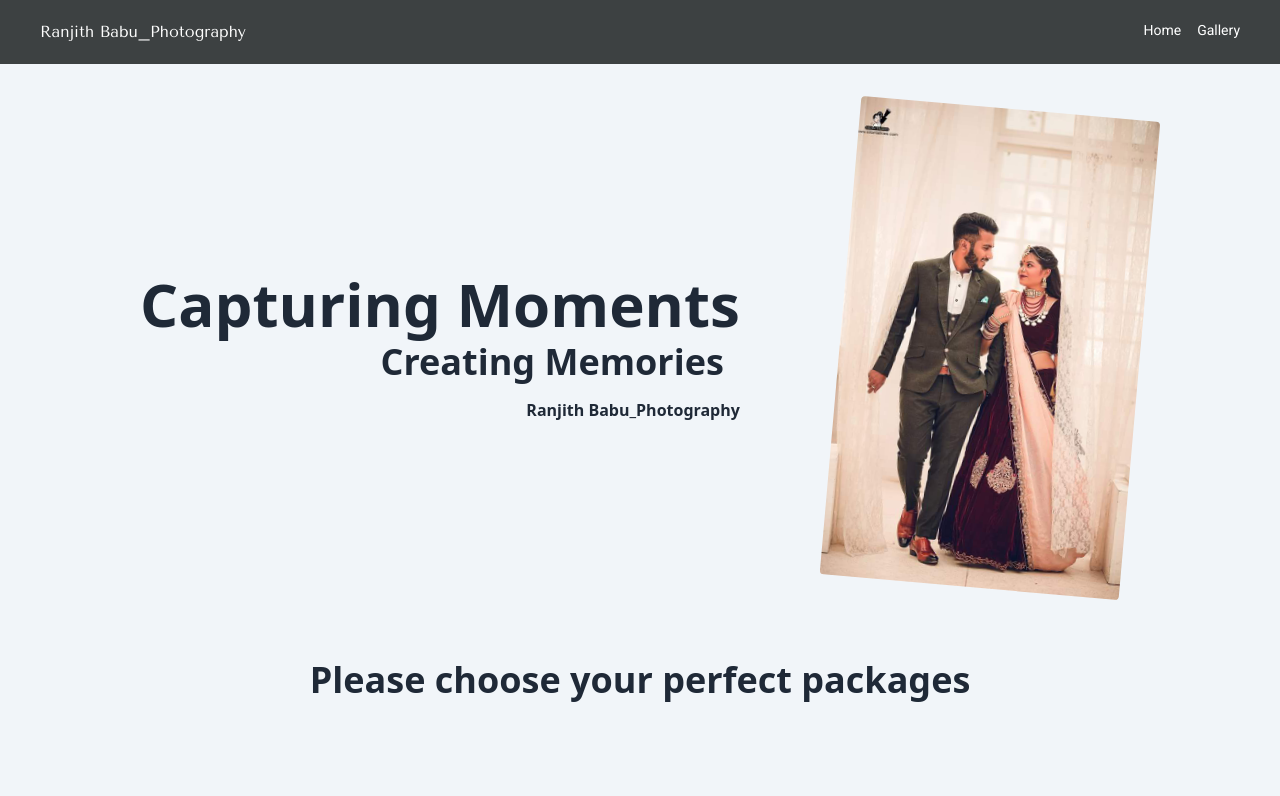
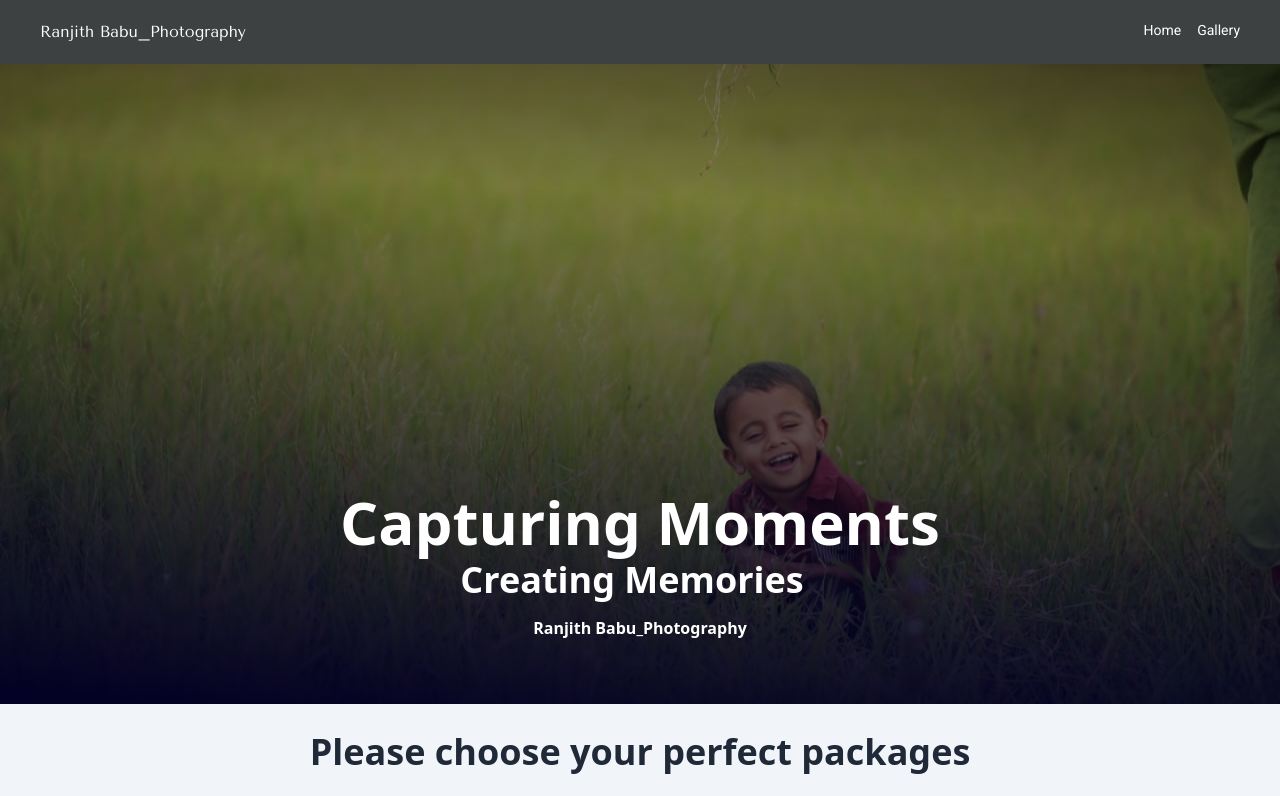
Before and after one commit to Akshai-muraleedharan/Ranjith_Photography, a React (Vite) app in the folder frontend/: page / in a window 1280 px wide. Shown: the top 796 px of the page. Built offline with nearby package versions, Linux system fonts and the light colour scheme; a web font is replaced by a local one.

Commit message:
hero section tablet view

```diff
--- a/frontend/src/App.css
+++ b/frontend/src/App.css
@@ -40,18 +40,23 @@
     background-position: center !important;
     background-size: cover !important;
     background-repeat: no-repeat !important;
-    width: 300px;
-    height: 60vh;
-    transform: rotate(5deg);
+    width: 100%;
+    height: 80vh;
+    z-index: 1;
 }
 
 @media only screen and (min-width: 768px) {
     .hero_image{
         display: none;
     }
-    .image_overlay{
-        display: none;
-      }
+
+      .image_overlay{
+        width: 100%;
+        height: 100%;
+        background: rgb(2,0,36);
+        background: linear-gradient(4deg, rgba(2,0,36,1) 0%, rgba(1,1,1,0.3477766106442577) 76%, rgba(1,1,1,0.5746673669467788) 98%);
+    }
+
 }
 
 @media only screen and (max-width: 767px) {
--- a/frontend/src/components/sections/HeroSection.jsx
+++ b/frontend/src/components/sections/HeroSection.jsx
@@ -1,5 +1,6 @@
 import React from 'react'
 import images from '../../assets/image/IMG-20241014-WA0038.jpg'
+import TabletImage from '../../assets/image/IMG-20241103-WA0021.jpg'
 function HeroSection() {
   return (
     <div className='relative'>
@@ -18,17 +19,25 @@ function HeroSection() {
 
       </div>
 
-    <div className='px-10 py-8 tablet_Container flex justify-between lg:justify-evenly'>
+    <div className='tablet_Container relative'>
         {/* text container */}
-        <div className='flex flex-col justify-center'>
+        {/* <div className='flex flex-col justify-center'>
         <h2 className='text-4xl font-bold lg:text-6xl'>Capturing Moments</h2>
      <h3 className='mt-1 text-end mr-4 text-2xl font-bold lg:text-4xl lg:mt-2'>Creating Memories</h3>
 
      <h4 className='text-[16px] mt-4 font-semibold text-end'>Ranjith Babu_Photography</h4>
-        </div>
+        </div> */}
 
 
-        <div className='tablet_view rounded my-3' style={{background:`url(${images})`}}></div>
+        <div className='tablet_view  ' style={{background:`url(${TabletImage})`}}>
+        <div className="  image_overlay"></div>
+      <div className='absolute bottom-[10%] flex justify-center flex-col items-center w-full text-white'>
+            <h2 className='text-4xl font-bold md:text-4xl lg:text-6xl'>Capturing Moments</h2>
+          <h3 className='mt-1  mr-4 text-2xl md:text-2xl font-bold lg:text-4xl lg:mt-2'>Creating Memories</h3>
+
+          <h4 className='text-[16px] mt-4 font-semibold '>Ranjith Babu_Photography</h4>
+      </div>
+        </div>
     </div>
     </div>
 
```
Also changed, not shown: frontend/src/assets/image/IMG-20241103-WA0021.jpg (added).
